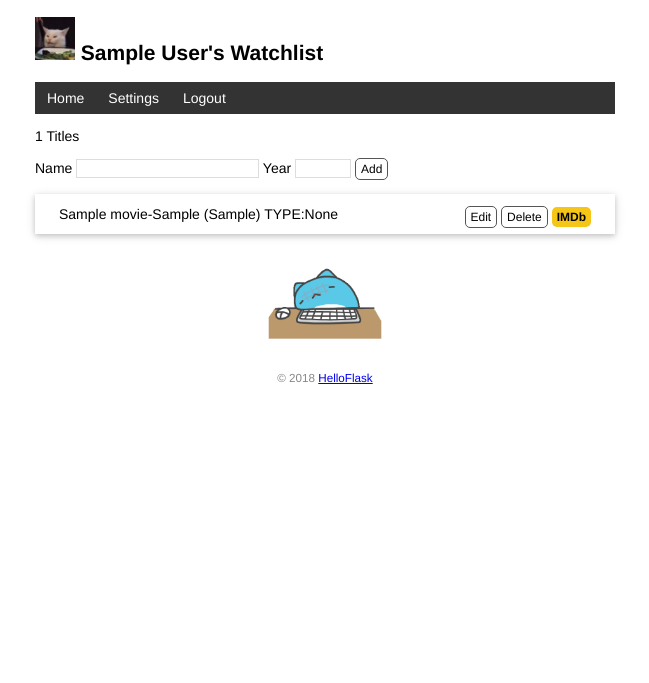
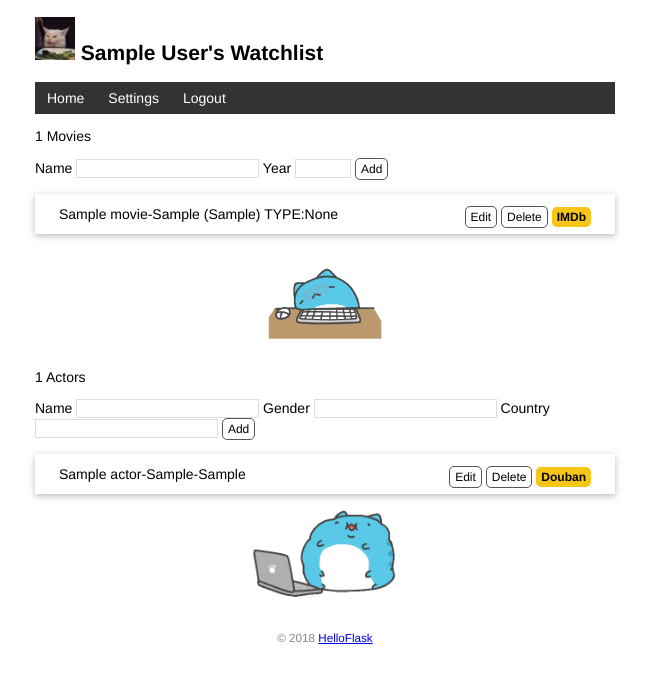
Before and after one commit to silver-cavalier/silver-cavalier.github.com, a Flask app: page / in a window 1280 px wide. Shown: the top 683 px of the page, without its empty margins (315-964 px from the left). Run offline with Flask 3, Linux system fonts and the light colour scheme; a user stored in the database is signed in; tables that the repository leaves empty hold one stand-in row (values such as "Sample post").

Commit message:
Create, edit and delete actors

```diff
--- a/app.py
+++ b/app.py
@@ -126,7 +126,8 @@ def index():
         return redirect(url_for('index')) # 重定向回主页
     user = User.query.first()
     movies = Movie.query.all()
-    return render_template('index.html', user=user, movies=movies)
+    actors = Actor.query.all()
+    return render_template('index.html', user=user, movies=movies, actors=actors)
 # 注：在 index 视图中，原来传入模板的 name 变量被 user 实例取代，模板 index.html 中的两处 name 变量也要相应的更新为 user.name 属性
 
 #编辑电影条目
@@ -157,7 +158,36 @@ def delete(movie_id):
     db.session.commit() # 提交数据库会话
     flash('Item deleted.')
     return redirect(url_for('index')) # 重定向回主页
+#编辑演员条目
+@app.route('/movie/edit_actor/<int:actor_id>', methods=['GET', 'POST'])
+@login_required # 登录保护
+def edit_actor(actor_id):
+    actor = Actor.query.get_or_404(actor_id)
+    if request.method == 'POST': # 处理编辑表单的提交请求
+        name = request.form['name']
+        gender = request.form['gender']
+        country = request.form['country']
+        if not name or not gender or not country or len(gender) > 10 or len(name) > 60 or len(country) > 60:
+            flash('Invalid input.')
+            return redirect(url_for('edit_actor', actor_id=actor_id))
 
+        # 重定向回对应的编辑页面
+        actor.name = name # 更新标题
+        actor.gender = gender # 更新年份
+        actor.country = country # 更新国家
+        db.session.commit() # 提交数据库会话
+        flash('Item updated.')
+        return redirect(url_for('index')) # 重定向回主页
+    return render_template('edit_actor.html', actor=actor) # 传入被编辑的电影记录
+# 删除演员条目
+@app.route('/movie/delete_actor/<int:actor_id>', methods=['POST']) # 限定只接受 POST 请求
+@login_required # 登录保护
+def delete_actor(actor_id):
+    actor = Movie.query.get_or_404(actor_id) # 获取电影记录
+    db.session.delete(actor) # 删除对应的记录
+    db.session.commit() # 提交数据库会话
+    flash('Item deleted.')
+    return redirect(url_for('index')) # 重定向回主页
 # 用户登录
 @app.route('/login', methods=['GET', 'POST'])
 def login():
@@ -254,47 +284,47 @@ def forge():
         {'id': '1018', 'title': '速度与激情9', 'date': datetime.datetime(2021,5,21), 'country': '中国', 'type': '动作', 'year': '2021', 'box': '13.92'},
     ]
     actors = [
-        {'id': '2001', 'name': '吴京', 'country': '男', 'gender': '中国'},
-        {'id': '2002', 'name': '饺子', 'country': '男', 'gender': '中国'},
-        {'id': '2003', 'name': '屈楚萧', 'country': '男', 'gender': '中国'},
-        {'id': '2004', 'name': '郭帆', 'country': '男', 'gender': '中国'},
-        {'id': '2005', 'name': '乔罗素', 'country': '男', 'gender': '美国'},
-        {'id': '2006', 'name': '小罗伯特·唐尼', 'country': '男', 'gender': '美国'},
-        {'id': '2007', 'name': '克里斯·埃文斯', 'country': '男', 'gender': '美国'},
-        {'id': '2008', 'name': '林超贤', 'country': '男', 'gender': '中国'},
-        {'id': '2009', 'name': '张译', 'country': '男', 'gender': '中国'},
-        {'id': '2010', 'name': '黄景瑜', 'country': '男', 'gender': '中国'},
-        {'id': '2011', 'name': '陈思诚', 'country': '男', 'gender': '中国'},
-        {'id': '2012', 'name': '王宝强', 'country': '男', 'gender': '中国'},
-        {'id': '2013', 'name': '刘昊然', 'country': '男', 'gender': '中国'},
-        {'id': '2014', 'name': '文牧野', 'country': '男', 'gender': '中国'},
-        {'id': '2015', 'name': '徐峥', 'country': '男', 'gender': '中国'},
-        {'id': '2016', 'name': '刘伟强', 'country': '男', 'gender': '中国'},
-        {'id': '2017', 'name': '张涵予', 'country': '男', 'gender': '中国'},
-        {'id': '2018', 'name': 'F·加里·格雷', 'country': '男', 'gender': '美国'},
-        {'id': '2019', 'name': '范·迪塞尔', 'country': '男', 'gender': '美国'},
-        {'id': '2020', 'name': '杰森·斯坦森', 'country': '男', 'gender': '美国'},
-        {'id': '2021', 'name': '闫非', 'country': '男', 'gender': '中国'},
-        {'id': '2022', 'name': '沈腾', 'country': '男', 'gender': '中国'},
-        {'id': '2023', 'name': '安东尼·罗素', 'country': '男', 'gender': '美国'},
-        {'id': '2024', 'name': '克里斯·海姆斯沃斯', 'country': '男', 'gender': '美国'},
-        {'id': '2025', 'name': '许诚毅', 'country': '男', 'gender': '中国'},
-        {'id': '2026', 'name': '梁朝伟', 'country': '男', 'gender': '中国'},
-        {'id': '2027', 'name': '白百何', 'country': '女', 'gender': '中国'},
-        {'id': '2028', 'name': '井柏然', 'country': '男', 'gender': '中国'},
-        {'id': '2029', 'name': '管虎', 'country': '男', 'gender': '中国'},
-        {'id': '2030', 'name': '王千源', 'country': '男', 'gender': '中国'},
-        {'id': '2031', 'name': '姜武', 'country': '男', 'gender': '中国'},
-        {'id': '2032', 'name': '宁浩', 'country': '男', 'gender': '中国'},
-        {'id': '2033', 'name': '葛优', 'country': '男', 'gender': '中国'},
-        {'id': '2034', 'name': '范伟', 'country': '男', 'gender': '中国'},
-        {'id': '2035', 'name': '贾玲', 'country': '女', 'gender': '中国'},
-        {'id': '2036', 'name': '张小斐', 'country': '女', 'gender': '中国'},
-        {'id': '2037', 'name': '陈凯歌', 'country': '男', 'gender': '中国'},
-        {'id': '2038', 'name': '徐克', 'country': '男', 'gender': '中国'},
-        {'id': '2039', 'name': '易烊千玺', 'country': '男', 'gender': '中国'},
-        {'id': '2040', 'name': '林诣彬', 'country': '男', 'gender': '美国'},
-        {'id': '2041', 'name': '米歇尔·罗德里格兹', 'country': '女', 'gender': '美国'},
+        {'id': '2001', 'name': '吴京', 'gender': '男', 'country': '中国'},
+        {'id': '2002', 'name': '饺子', 'gender': '男', 'country': '中国'},
+        {'id': '2003', 'name': '屈楚萧', 'gender': '男', 'country': '中国'},
+        {'id': '2004', 'name': '郭帆', 'gender': '男', 'country': '中国'},
+        {'id': '2005', 'name': '乔罗素', 'gender': '男', 'country': '美国'},
+        {'id': '2006', 'name': '小罗伯特·唐尼', 'gender': '男', 'country': '美国'},
+        {'id': '2007', 'name': '克里斯·埃文斯', 'gender': '男', 'country': '美国'},
+        {'id': '2008', 'name': '林超贤', 'gender': '男', 'country': '中国'},
+        {'id': '2009', 'name': '张译', 'gender': '男', 'country': '中国'},
+        {'id': '2010', 'name': '黄景瑜', 'gender': '男', 'country': '中国'},
+        {'id': '2011', 'name': '陈思诚', 'gender': '男', 'country': '中国'},
+        {'id': '2012', 'name': '王宝强', 'gender': '男', 'country': '中国'},
+        {'id': '2013', 'name': '刘昊然', 'gender': '男', 'country': '中国'},
+        {'id': '2014', 'name': '文牧野', 'gender': '男', 'country': '中国'},
+        {'id': '2015', 'name': '徐峥', 'gender': '男', 'country': '中国'},
+        {'id': '2016', 'name': '刘伟强', 'gender': '男', 'country': '中国'},
+        {'id': '2017', 'name': '张涵予', 'gender': '男', 'country': '中国'},
+        {'id': '2018', 'name': 'F·加里·格雷', 'gender': '男', 'country': '美国'},
+        {'id': '2019', 'name': '范·迪塞尔', 'gender': '男', 'country': '美国'},
+        {'id': '2020', 'name': '杰森·斯坦森', 'gender': '男', 'country': '美国'},
+        {'id': '2021', 'name': '闫非', 'gender': '男', 'country': '中国'},
+        {'id': '2022', 'name': '沈腾', 'gender': '男', 'country': '中国'},
+        {'id': '2023', 'name': '安东尼·罗素', 'gender': '男', 'country': '美国'},
+        {'id': '2024', 'name': '克里斯·海姆斯沃斯', 'gender': '男', 'country': '美国'},
+        {'id': '2025', 'name': '许诚毅', 'gender': '男', 'country': '中国'},
+        {'id': '2026', 'name': '梁朝伟', 'gender': '男', 'country': '中国'},
+        {'id': '2027', 'name': '白百何', 'gender': '女', 'country': '中国'},
+        {'id': '2028', 'name': '井柏然', 'gender': '男', 'country': '中国'},
+        {'id': '2029', 'name': '管虎', 'gender': '男', 'country': '中国'},
+        {'id': '2030', 'name': '王千源', 'gender': '男', 'country': '中国'},
+        {'id': '2031', 'name': '姜武', 'gender': '男', 'country': '中国'},
+        {'id': '2032', 'name': '宁浩', 'gender': '男', 'country': '中国'},
+        {'id': '2033', 'name': '葛优', 'gender': '男', 'country': '中国'},
+        {'id': '2034', 'name': '范伟', 'gender': '男', 'country': '中国'},
+        {'id': '2035', 'name': '贾玲', 'gender': '女', 'country': '中国'},
+        {'id': '2036', 'name': '张小斐', 'gender': '女', 'country': '中国'},
+        {'id': '2037', 'name': '陈凯歌', 'gender': '男', 'country': '中国'},
+        {'id': '2038', 'name': '徐克', 'gender': '男', 'country': '中国'},
+        {'id': '2039', 'name': '易烊千玺', 'gender': '男', 'country': '中国'},
+        {'id': '2040', 'name': '林诣彬', 'gender': '男', 'country': '美国'},
+        {'id': '2041', 'name': '米歇尔·罗德里格兹', 'gender': '女', 'country': '美国'},
     ]
     relation = [
         {'id': '1', 'movie_id': '1001', 'actor_id': '2001', 'type': '主演'},
--- a/static/style.css
+++ b/static/style.css
@@ -44,6 +44,35 @@ footer {
 .totoro {
     display: block;
     margin: 0 auto;
+    margin-bottom: 25px; /* 设置图和图下面的东西的距离 */
+    height: 100px;
+}
+
+/* 演员列表 */
+.actor-list {
+    list-style-type: none;
+    padding: 0;
+    margin-bottom: 10px;
+    box-shadow: 0 2px 5px 0 rgba(0, 0, 0, 0.16), 0 2px 10px 0 rgba(0, 0, 0, 0.12);
+}
+
+.actor-list li {
+    padding: 12px 24px;
+    border-bottom: 1px solid #ddd;
+}
+
+.actor-list li:last-child {
+    border-bottom: none;
+}
+
+.actor-list li:hover {
+    background-color: #f8f9fa;
+}
+
+/* 咖波图片 */
+.caboo {
+    display: block;
+    margin: 0 auto;
     height: 100px;
 }
 
@@ -77,8 +106,21 @@ nav li a:hover {
 .float-right {
     float: right;
 }
+.imdb {
+    font-size: 12px;
+    font-weight: bold;
+    color: black;
+    text-decoration: none;
+    background: #F5C518;
+    border-radius: 5px;
+    padding: 3px 5px;
+}
 
-.imdb {
+/* Douban链接 */
+.float-right {
+    float: right;
+}
+.douban {
     font-size: 12px;
     font-weight: bold;
     color: black;
--- a/templates/edit.html
+++ b/templates/edit.html
@@ -2,8 +2,8 @@
 {% block content %}
 <h3>Edit item</h3>
 <form method="post">
-    Name <input type="text" name="title" autocomplete="off" requ ired value="{{ movie.title }}">
-    Year <input type="text" name="year" autocomplete="off" requi red value="{{ movie.year }}">
+    Name <input type="text" name="title" autocomplete="off" required value="{{ movie.title }}">
+    Year <input type="text" name="year" autocomplete="off" required value="{{ movie.year }}">
     <input class="btn" type="submit" name="submit" value="Update">
 </form>
 {% endblock %}
--- a/templates/index.html
+++ b/templates/index.html
@@ -1,7 +1,7 @@
 {% extends 'base.html' %}
 
 {% block content %}
-<p>{{ movies|length }} Titles</p>
+<p>{{ movies|length }} Movies</p>
 {% if current_user.is_authenticated %}
 <form method="post">
     Name <input type="text" name="title" autocomplete="off" required>
@@ -27,4 +27,33 @@
     {% endfor %}
 </ul>
 <img alt="Walking Totoro" class="totoro" src="{{ url_for('static', filename='images/totoro.gif') }}" title="to~to~ro~">
+
+
+<p>{{ actors|length }} Actors</p>
+{% if current_user.is_authenticated %}
+<form method="post">
+    Name <input type="text" name="name" autocomplete="off" required>
+    Gender <input type="text" name="gender" autocomplete="off" required>
+    Country <input type="text" name="country" autocomplete="off" required>
+    <input class="btn" type="submit" name="submit" value="Add">
+</form>
+{% endif %}
+<ul class="actor-list">
+    {% for actor in actors %}
+    <li>{{ actor.name }}-{{ actor.gender }}-{{ actor.country }}
+        <span class="float-right">
+            {% if current_user.is_authenticated %}
+            <a class="btn" href="{{ url_for('edit_actor', actor_id=actor.id) }}">Edit</a>
+            <form class="inline-form" method="post" action="{{	url_for('delete_actor', actor_id=actor.id)	}}">
+                <input class="btn" type="submit" name="delete" value="Delete" onclick="return confirm('Are you sure?')">
+            </form>
+            {% endif %}
+            <a class="douban" href="https://search.douban.com/movie/subject_search?search_text={{actor.name}}&cat=1002" target="_blank"
+                title="Find this actor on douban">
+                Douban</a>
+        </span>
+    </li>
+    {% endfor %}
+</ul>
+<img alt="Fat Caboo" class="caboo" src="{{ url_for('static', filename='images/fat.gif') }}" title="ca~boo~">
 {% endblock %}
```
Also changed, not shown: templates/edit_actor.html (added, +10 -0 lines), static/images/fat.gif (added).
